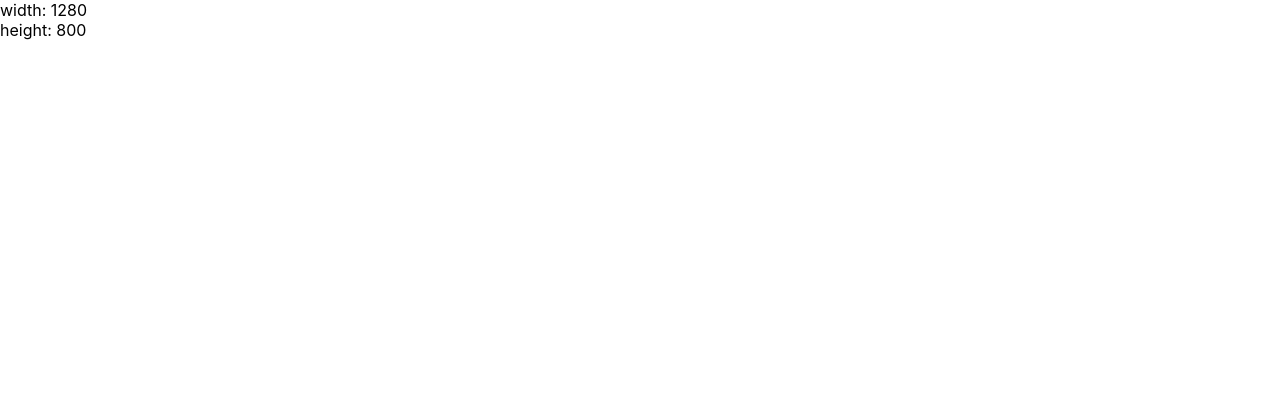
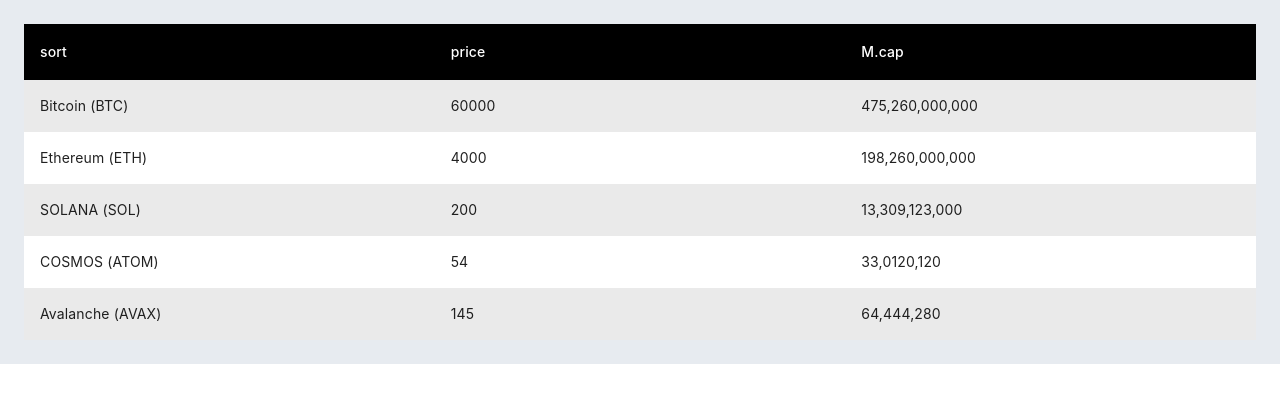
Before and after one commit to lhikarul/react-components, a React (Create React App) app: page / in a window 1280 px wide. Shown: the top 402 px of the page. Built offline with nearby package versions, Linux system fonts and the light colour scheme.

Commit message:
feat: table component

```diff
--- a/package.json
+++ b/package.json
@@ -13,6 +13,7 @@
     "react": "^18.1.0",
     "react-dom": "^18.1.0",
     "react-scripts": "5.0.1",
+    "react-use": "^17.4.0",
     "typescript": "^4.7.3",
     "web-vitals": "^2.1.4"
   },
--- a/src/App.tsx
+++ b/src/App.tsx
@@ -1,15 +1,88 @@
 import { ThemeProvider } from "@emotion/react";
-import useWindowSize from "./hooks/useWindowSize";
+import styled from "@emotion/styled";
+import { useMemo } from "react";
+import Table from "./components/Table";
 import { theme } from "./theme";
 
+const Demo = styled.div`
+  padding: 24px;
+  background-color: rgb(231, 235, 240);
+`;
+
 function App() {
-  const { width, height } = useWindowSize();
+  const columns = useMemo(
+    () => [
+      {
+        key: 1,
+        title: "name",
+        dataIndex: "name",
+        render: (data: any) => (
+          <div>
+            {data.name} ({data.symbol})
+          </div>
+        ),
+        fixed: true,
+        width: "33%",
+        sortable: true,
+      },
+      {
+        key: 2,
+        title: "price",
+        dataIndex: "price",
+        width: "33%",
+      },
+      {
+        key: 3,
+        title: "M.cap",
+        dataIndex: "market_cap",
+        width: "33%",
+      },
+    ],
+    []
+  );
+  const dataSource = [
+    {
+      name: "Bitcoin",
+      symbol: "BTC",
+      price: 60000,
+      market_cap: "475,260,000,000",
+    },
+    {
+      name: "Ethereum",
+      symbol: "ETH",
+      price: 4000,
+      market_cap: "198,260,000,000",
+    },
+    {
+      name: "SOLANA",
+      symbol: "SOL",
+      price: 200,
+      market_cap: "13,309,123,000",
+    },
+    {
+      name: "COSMOS",
+      symbol: "ATOM",
+      price: 54,
+      market_cap: "33,0120,120",
+    },
+    {
+      name: "Avalanche",
+      symbol: "AVAX",
+      price: 145,
+      market_cap: "64,444,280",
+    },
+  ];
   return (
     <ThemeProvider theme={theme.default}>
-      <div>
-        <div>width: {width}</div>
-        <div>height: {height}</div>
-      </div>
+      <Demo>
+        <Table
+          columns={columns}
+          dataSource={dataSource}
+          striped
+          onRowClick={(data) => console.log(data)}
+          minScrollWidth={500}
+        />
+      </Demo>
     </ThemeProvider>
   );
 }
--- /dev/null
+++ b/src/components/Table/index.tsx
@@ -0,0 +1,79 @@
+import React, { useEffect, useState } from "react";
+import { useWindowSize } from "react-use";
+import { TableDataSource, TableProps } from "./types";
+import { TableStyled, Td, Th } from "./table.style";
+
+function Table(props: TableProps) {
+  const {
+    columns,
+    className,
+    height = "100%",
+    minScrollWidth = 1280,
+    sortPosition,
+    striped = false,
+    skeletonOfRows,
+    onRowClick,
+  } = props;
+  const [dataSource, setDataSource] = useState<Array<TableDataSource>>([]);
+  const { width: windowWidth } = useWindowSize();
+  const isFixed = minScrollWidth >= windowWidth ? true : false;
+
+  useEffect(() => {
+    setDataSource(props.dataSource);
+  }, [props.dataSource]);
+
+  return (
+    <div
+      className={className}
+      style={{
+        width: "100%",
+        overflow: "auto",
+        height: typeof height === "string" ? height : height + "px",
+      }}
+    >
+      <TableStyled
+        style={{ minWidth: isFixed ? minScrollWidth + "px" : "100%" }}
+        striped={striped}
+        rowClick={!!onRowClick}
+      >
+        <thead>
+          <tr>
+            {columns.map((column, index) => (
+              <Th
+                key={index}
+                style={{ width: column.width }}
+                fixed={isFixed && column.fixed}
+              >
+                {column.sortable ? <div>sort</div> : column.title}
+              </Th>
+            ))}
+          </tr>
+        </thead>
+        <tbody>
+          {dataSource.map((data, rowIdx) => (
+            <React.Fragment key={rowIdx}>
+              <tr onClick={() => onRowClick && onRowClick(data)}>
+                {columns.map((column) => {
+                  const { dataIndex } = column;
+                  const foundCellData = column.render
+                    ? column.render(data)
+                    : typeof data[dataIndex] === "function"
+                    ? data[dataIndex]()
+                    : data[dataIndex];
+                  console.log(column.title, isFixed, column.fixed);
+                  return (
+                    <Td key={column.key} fixed={isFixed && column.fixed}>
+                      {foundCellData || "-"}
+                    </Td>
+                  );
+                })}
+              </tr>
+            </React.Fragment>
+          ))}
+        </tbody>
+      </TableStyled>
+    </div>
+  );
+}
+
+export default Table;
--- /dev/null
+++ b/src/components/Table/table.style.tsx
@@ -0,0 +1,94 @@
+import { css } from "@emotion/react";
+import styled from "@emotion/styled";
+
+const StripedStyle = css`
+  tr:nth-of-type(2n + 1) td {
+    background-color: #eaeaea;
+  }
+  tr:nth-of-type(2n) td {
+    background-color: #ffffff;
+  }
+`;
+
+const stickyLeftStyle = css`
+  position: sticky;
+  left: 0;
+  z-index: 5;
+  &:after {
+    content: "";
+    position: absolute;
+    right: 15px;
+    top: 0px;
+    width: 10px;
+    height: 100%;
+    box-shadow: inset 10px 0 8px -8px #8f8f8f;
+  }
+`;
+
+export const TableStyled = styled.table<{
+  striped: boolean;
+  rowClick?: boolean;
+}>`
+  * {
+    box-sizing: border-box;
+    border: none;
+  }
+  width: 100%;
+  border-collapse: collapse;
+  background-color: #ffffff;
+
+  th,
+  td {
+    padding: 1rem;
+    background-color: #ffffff;
+  }
+
+  thead {
+    position: sticky;
+    top: 0;
+    z-index: 10;
+
+    th {
+      background-color: ${(props) => (props.striped ? "#000000" : "#FFFFFF")};
+      color: ${(props) => (props.striped ? "#FFFFFF" : "#000000")};
+      font-weight: 500;
+      font-size: 0.875rem;
+      line-height: 1.5rem;
+      letter-spacing: 0.01071em;
+      text-align: left;
+    }
+  }
+
+  tbody {
+    tr {
+      ${(props) =>
+        props.rowClick &&
+        css`
+          cursor: pointer;
+        `}
+    }
+    td {
+      color: rgba(0, 0, 0, 0.87);
+      font-weight: 400;
+      font-size: 0.875rem;
+      line-height: 1.43;
+      letter-spacing: 0.01071em;
+    }
+    ${(props) =>
+      !props.striped &&
+      css`
+        tr:hover {
+          background-color: #eaeaea;
+        }
+      `}
+    ${(props) => props.striped && StripedStyle}
+  }
+`;
+
+export const Th = styled.th<{ fixed?: boolean }>`
+  ${(props) => props.fixed && stickyLeftStyle}
+`;
+
+export const Td = styled.td<{ fixed?: boolean }>`
+  ${(props) => props.fixed && stickyLeftStyle}
+`;
--- /dev/null
+++ b/src/components/Table/types.ts
@@ -0,0 +1,36 @@
+import type { ReactElement } from "react";
+
+export enum SortingType {
+  desc = "descending",
+  asc = "ascending",
+  unset = "unset",
+}
+
+type CompareFn<T> = (a: T, b: T, sorting: SortingType) => number;
+
+export interface TableColumnsProps {
+  key: string | number;
+  dataIndex: string;
+  title: string;
+  width?: number | string;
+  render?: (data: any) => ReactElement;
+  sortable?: boolean;
+  sorter?: CompareFn<unknown>;
+  fixed?: boolean;
+}
+
+export interface TableDataSource {
+  [key: string]: any;
+}
+
+export interface TableProps {
+  columns: TableColumnsProps[];
+  dataSource: TableDataSource[];
+  className?: string;
+  height?: string | number;
+  minScrollWidth?: number | string;
+  onRowClick?: (data: any) => void;
+  sortPosition?: "start" | "center" | "end";
+  striped?: boolean;
+  skeletonOfRows?: number;
+}
```
Also changed, not shown: 1 other file (tests, documents, lock files or other folders).
